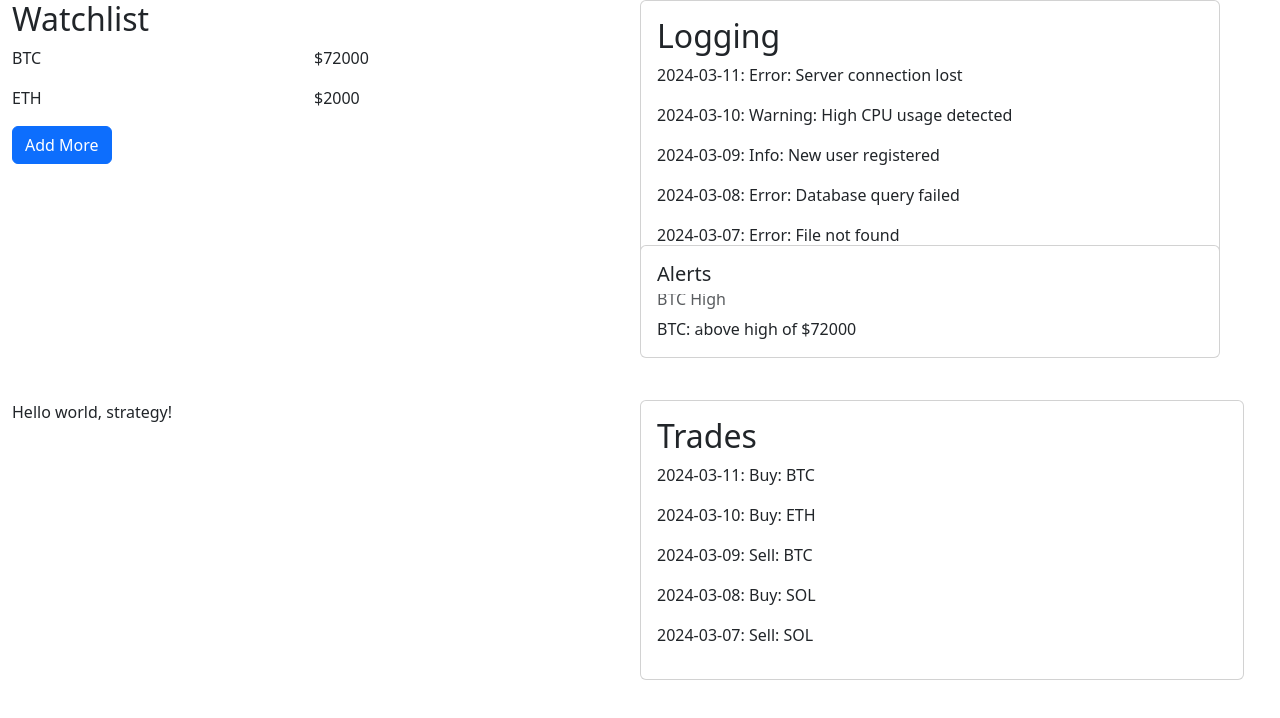
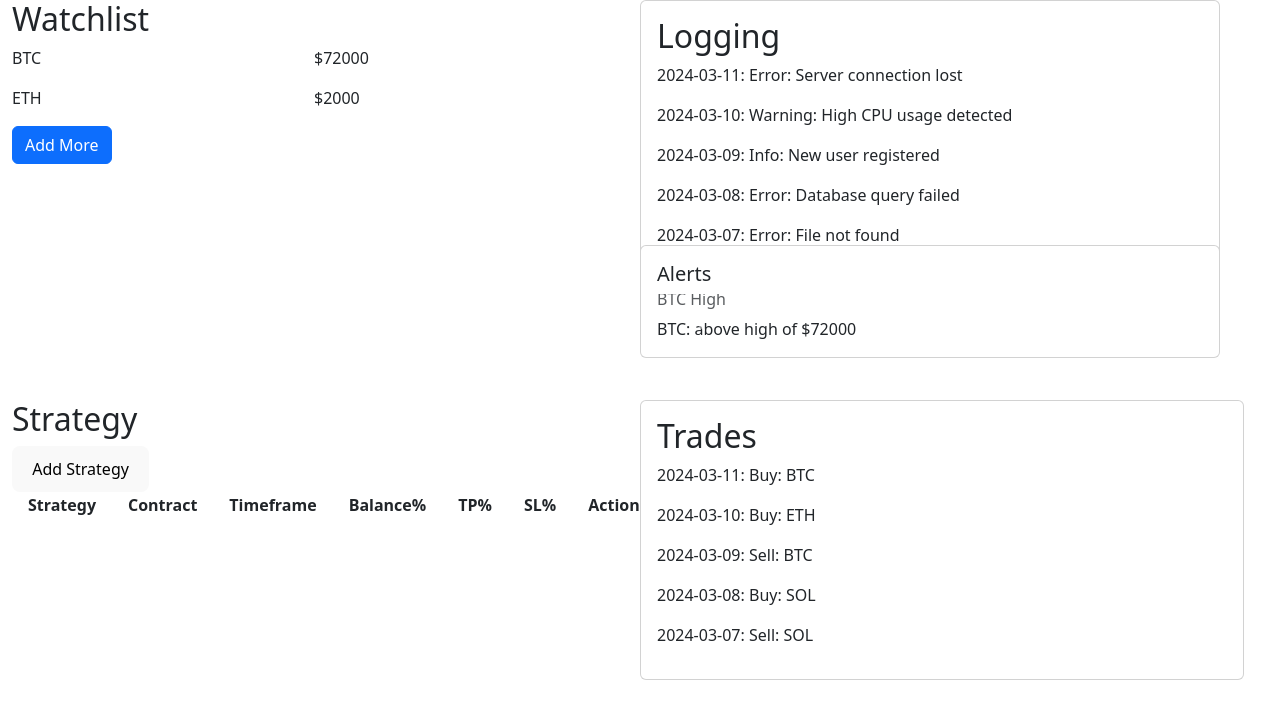
Before and after one commit to QuentinSims/TradingBotWebApp, a React (Vite) app in the folder tradingbotwebapp.client/: page / in a window 1280 px wide. Shown: the top 718 px of the page. Built offline with nearby package versions, Linux system fonts and the light colour scheme.

Commit message:
update to strategy component

```diff
--- a/tradingbotwebapp.client/src/components/strategy/StrategyComponent.tsx
+++ b/tradingbotwebapp.client/src/components/strategy/StrategyComponent.tsx
@@ -1,7 +1,80 @@
+import React, { useState } from 'react';
+
+interface Strategy {
+    strategy: string;
+    contract: string;
+    timeframe: string;
+    balance: string;
+    tp: string;
+    sl: string;
+}
+
 function StrategyComponent() {
-  return (
-    <p>Hello world, strategy!</p>
-  );
+    const [strategies, setStrategies] = useState<Strategy[]>([]);
+
+    const addStrategy = () => {
+        const newStrategy: Strategy = {
+            strategy: 'New Strategy',
+            contract: 'Contract',
+            timeframe: 'Timeframe',
+            balance: 'Balance%',
+            tp: 'TP%',
+            sl: 'SL%',
+        };
+        setStrategies([...strategies, newStrategy]);
+    };
+
+    const openModal = () => {
+        alert('Open modal here');
+    };
+
+    return (
+        <div>
+            <div>
+                <h2>Strategy</h2>
+            </div>
+            <button onClick={addStrategy}>Add Strategy</button>
+            <table>
+                <thead>
+                    <tr>
+                        <th>Strategy</th>
+                        <th>Contract</th>
+                        <th>Timeframe</th>
+                        <th>Balance%</th>
+                        <th>TP%</th>
+                        <th>SL%</th>
+                        <th>Action</th>
+                    </tr>
+                </thead>
+                <tbody>
+                    {strategies.map((strategy, index) => (
+                        <tr key={index}>
+                            <td>{strategy.strategy}</td>
+                            <td>{strategy.contract}</td>
+                            <td>{strategy.timeframe}</td>
+                            <td>{strategy.balance}</td>
+                            <td>{strategy.tp}</td>
+                            <td>{strategy.sl}</td>
+                            <td>
+                                <button onClick={openModal}>
+                                    {/* Render your icon here */}
+                                    <svg
+                                        xmlns="http://www.w3.org/2000/svg"
+                                        width="24"
+                                        height="24"
+                                        viewBox="0 0 24 24"
+                                    >
+                                        <path d="M0 0h24v24H0z" fill="none" />
+                                        <path d="M12 15c1.66 0 2.99-1.34 2.99-3S13.66 9 12 9s-3 1.34-3 3 1.34 3 3 3zm0-10C8.69 5 6 7.69 6 11s2.69 6 6 6 6-2.69 6-6-2.69-6-6-6zm0 10c-1.66 0-2.99 1.34-2.99 3S10.34 21 12 21s3-1.34 3-3-1.34-3-3-3zm0-10c-3.31 0-6 2.69-6 6s2.69 6 6 6 6-2.69 6-6-2.69-6-6-6z" />
+                                    </svg>
+                                </button>
+                            </td>
+                        </tr>
+                    ))}
+                </tbody>
+            </table>
+        </div>
+    );
 }
 
 export default StrategyComponent;
```
